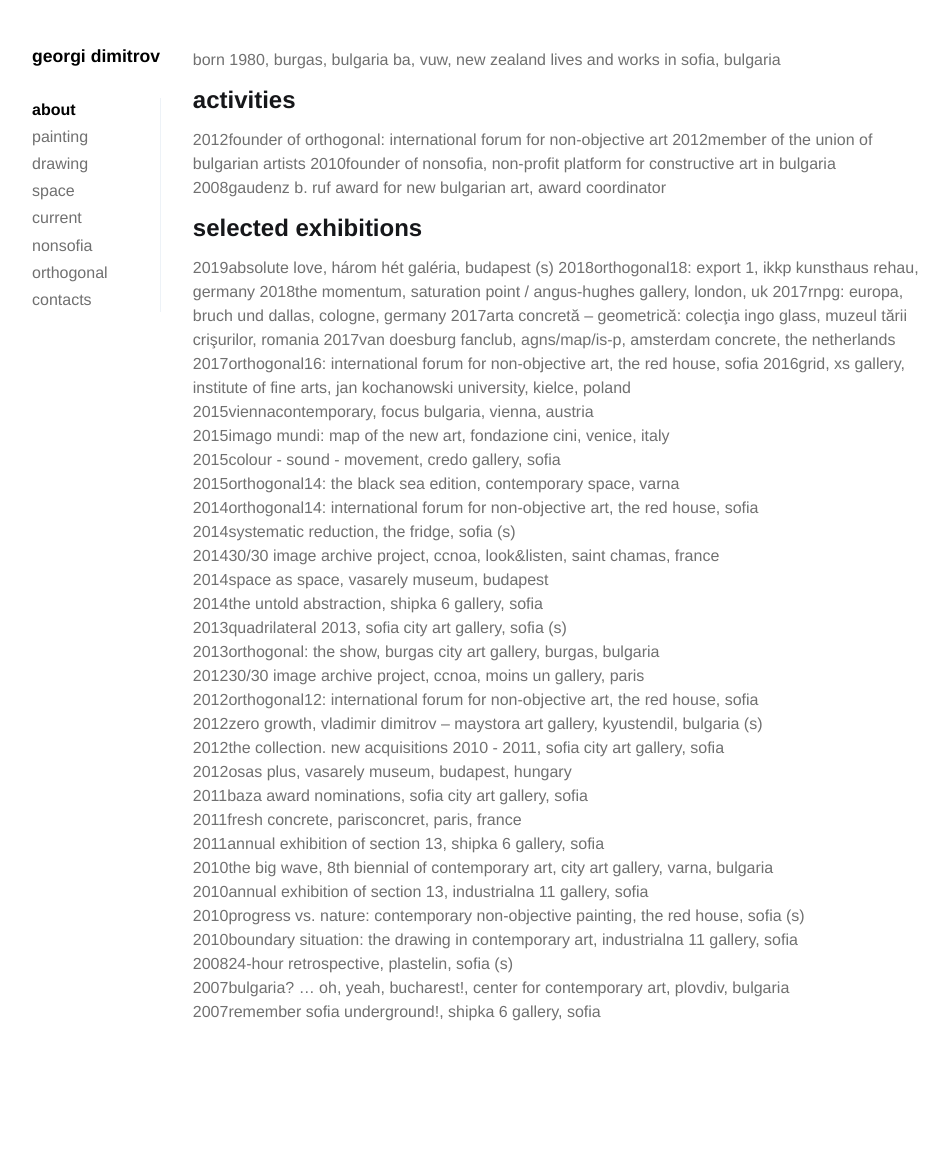
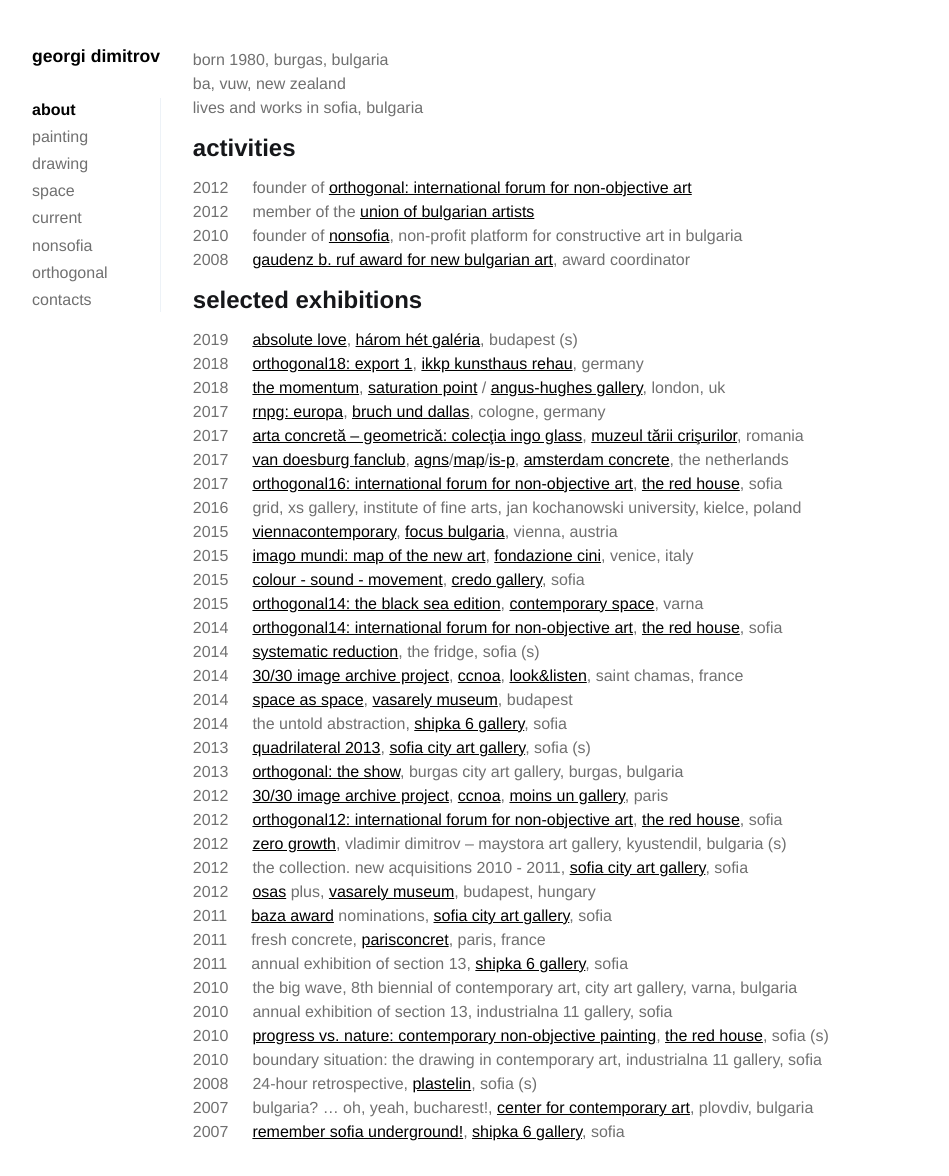
Before and after one commit to javze/larypsed, a Jekyll site: the page built from about.markdown, in a window 1280 px wide. Shown: the whole page, without its empty margins (0-949 px from the left). Built offline with Jekyll 4.4.1, drawn with Linux system fonts in a browser that asks for light colours; before the commit the page ends 1056 px from its top, so only the background shows below that; part of the change alters nothing that is shown.

Commit message:
proper about section with a data file and nice year list formatting

```diff
--- a/_sass/_main.scss
+++ b/_sass/_main.scss
@@ -208,7 +208,6 @@ nav ul {
     .photos ul {
         margin-top: 0.5rem;
     }
-
 }
 
 section {
@@ -223,3 +222,10 @@ section {
 figcaption {
     font-size: smaller;
 }
+
+.yearlist {
+    display: flex;
+}
+.year {
+    margin-right: 1.5rem;
+}
--- a/about.markdown
+++ b/about.markdown
@@ -7,72 +7,11 @@ ba, vuw, new zealand
 lives and works in sofia, bulgaria
 
 # activities
-
-2012founder of orthogonal: international forum for non-objective art
-2012member of the union of bulgarian artists
-2010founder of nonsofia, non-profit platform for constructive art in bulgaria
-2008gaudenz b. ruf award for new bulgarian art, award coordinator
-
+{% for item in site.data.about.activities %}
+{% include yearlist.html year=item.year descr=item.descr %}
+{% endfor %}
 
 # selected exhibitions
-
-2019absolute love, három hét galéria, budapest (s)
-2018orthogonal18: export 1, ikkp kunsthaus rehau, germany
-2018the momentum, saturation point / angus-hughes gallery, london, uk
-2017rnpg: europa, bruch und dallas, cologne, germany
-2017arta concretă – geometrică: colecţia ingo glass, muzeul tării crişurilor, romania
-2017van doesburg fanclub, agns/map/is-p, amsterdam concrete, the netherlands
-2017orthogonal16: international forum for non-objective art, the red house, sofia
-2016grid, xs gallery, institute of fine arts, jan kochanowski university, kielce, poland
-
-2015viennacontemporary, focus bulgaria, vienna, austria
-
-2015imago mundi: map of the new art, fondazione cini, venice, italy
-
-2015colour - sound - movement, credo gallery, sofia
-
-2015orthogonal14: the black sea edition, contemporary space, varna
-
-2014orthogonal14: international forum for non-objective art, the red house, sofia
-
-2014systematic reduction, the fridge, sofia (s)
-
-201430/30 image archive project, ccnoa, look&listen, saint chamas, france
-
-2014space as space, vasarely museum, budapest
-
-2014the untold abstraction, shipka 6 gallery, sofia
-
-2013quadrilateral 2013, sofia city art gallery, sofia (s)
-
-2013orthogonal: the show, burgas city art gallery, burgas, bulgaria
-
-201230/30 image archive project, ccnoa, moins un gallery, paris
-
-2012orthogonal12: international forum for non-objective art, the red house, sofia
-
-2012zero growth, vladimir dimitrov – maystora art gallery, kyustendil, bulgaria (s)
-
-2012the collection. new acquisitions 2010 - 2011, sofia city art gallery, sofia
-
-2012osas plus, vasarely museum, budapest, hungary
-
-2011baza award nominations, sofia city art gallery, sofia
-
-2011fresh concrete, parisconcret, paris, france
-
-2011annual exhibition of section 13, shipka 6 gallery, sofia
-
-2010the big wave, 8th biennial of contemporary art, city art gallery, varna, bulgaria
-
-2010annual exhibition of section 13, industrialna 11 gallery, sofia
-
-2010progress vs. nature: contemporary non-objective painting, the red house, sofia (s)
-
-2010boundary situation: the drawing in contemporary art, industrialna 11 gallery, sofia
-
-200824-hour retrospective, plastelin, sofia (s)
-
-2007bulgaria? ... oh, yeah, bucharest!, center for contemporary art, plovdiv, bulgaria
-
-2007remember sofia underground!, shipka 6 gallery, sofia
+{% for item in site.data.about.exhibitions %}
+{% include yearlist.html year=item.year descr=item.descr %}
+{% endfor %}
```
Lines whose indentation alone changed are shown as unchanged.
